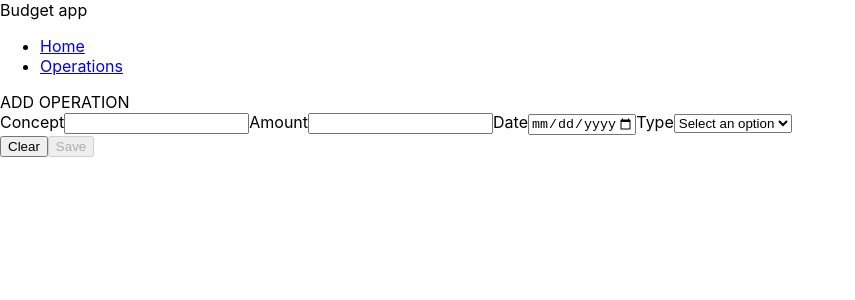
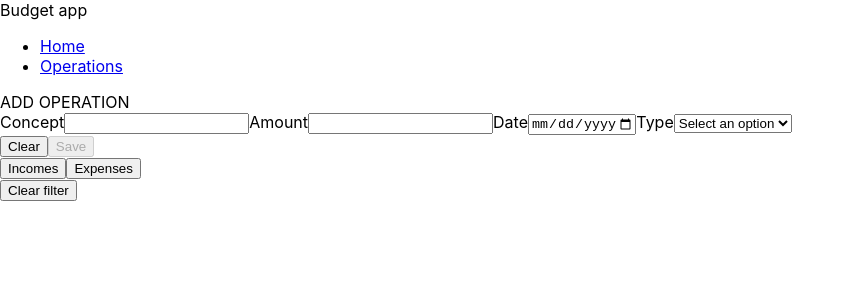
Before and after one commit to MaxiFerrioli/budget-app, a React (Create React App) app in the folder client/: page /operations in a window 1280 px wide. Shown: the top 300 px of the page, without its empty margins (0-855 px from the left). Built offline with nearby package versions, Linux system fonts and the light colour scheme.

Commit message:
handlers buttons

```diff
--- a/client/src/components/Operations/List/OperationList.jsx
+++ b/client/src/components/Operations/List/OperationList.jsx
@@ -5,7 +5,12 @@ const types = [
   { code: 2, name: "expense" },
 ];
 
-const OperationsList = ({ operations }) => {
+const OperationsList = ({
+  operations,
+  onShowExpenses,
+  onShowIncomes,
+  onClearFilter,
+}) => {
   const getTypeName = (operationType) => {
     const type = types.find((type) => type.code === operationType);
     return type.name;
@@ -13,6 +18,11 @@ const OperationsList = ({ operations }) => {
 
   return (
     <>
+      <div>
+        <button onClick={onShowIncomes}>Incomes</button>
+        <button onClick={onShowExpenses}>Expenses</button>
+      </div>
+      <button onClick={onClearFilter}>Clear filter</button>
       {operations.map((operation) => (
         <Item>
           <div>
--- a/client/src/components/Operations/Operations.jsx
+++ b/client/src/components/Operations/Operations.jsx
@@ -1,20 +1,50 @@
-import { useState } from "react";
+import { useState, useEffect } from "react";
 import OperationForm from "../Operations/Form/OperationForm";
 import Title from "../Title/Title";
 import OperationsList from "./List/OperationList";
 
 const Operations = () => {
+  const [selectedType, setSelectedType] = useState();
   const [operations, setOperations] = useState([]);
+  const [filteredOperations, setFilteredOperations] = useState([]);
+
+  useEffect(() => {
+    let filtered;
+    if (selectedType) {
+      filtered = operations.filter(
+        (operation) => operation.type === selectedType
+      );
+    } else {
+      filtered = [...operations];
+    }
+    setFilteredOperations(filtered);
+  }, [operations, selectedType]);
 
   const addOperationHandler = (operation) => {
     setOperations((prevOperations) => [operation, ...prevOperations]);
+  };
+  const showExpenses = () => {
+    setSelectedType(2);
+  };
+
+  const showIncomes = () => {
+    setSelectedType(1);
+  };
+
+  const clearFilter = () => {
+    setSelectedType(null);
   };
 
   return (
     <div>
       <OperationForm onSaveOperation={addOperationHandler} />
       <Title />
-      <OperationsList operations={operations} />
+      <OperationsList
+        operations={filteredOperations}
+        onShowExpenses={showExpenses}
+        onShowIncomes={showIncomes}
+        onClearFilter={clearFilter}
+      />
     </div>
   );
 };
```
